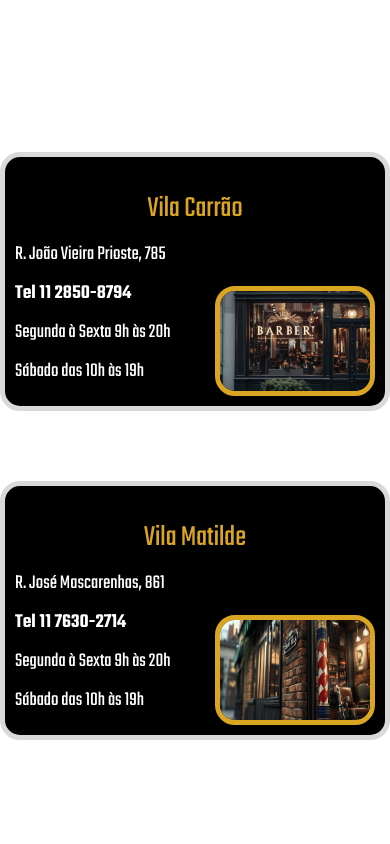
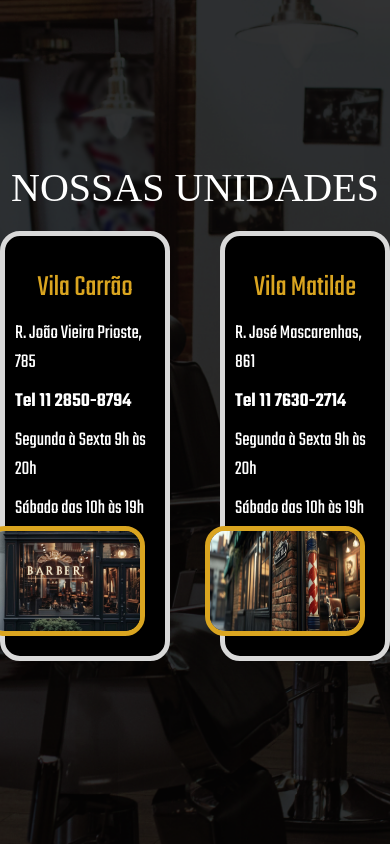
Before and after one commit to millenavn/Bespoke-BarberShop, a plain HTML site: page Nossas Unidades/Locais.html in a window 390 px wide. Drawn offline with Linux system fonts and the light colour scheme; a web font is replaced by a local one.

Commit message:
Código responsivo

```diff
--- a/Nossas Unidades/unidades.css
+++ b/Nossas Unidades/unidades.css
@@ -9,7 +9,7 @@ body, html {
 .localizacao {
     width: 100vw;
     height: 100vh;
-    background-image: url('Fundo.png'); /* Imagem de fundo */
+    background-image: url('imagens/Fundo.png'); /* Imagem de fundo */
     background-size: cover;
     background-position: center;
     position: relative;
@@ -30,16 +30,16 @@ body, html {
 .unidades-container {
     display: flex;
     justify-content: center;
-    gap: 50px; /* Aumenta o espaçamento entre os blocos */
-    flex-wrap: wrap; /* Permite que os blocos se ajustem em telas menores */
+    gap: 50px; /* Espaçamento entre os blocos */
+    flex-wrap: nowrap; /* Garante que os blocos não quebrem em várias linhas */
 }
 
 .unidade {
     background-color: black;
     border-radius: 20px;
     border: 5px solid #D9D9D9;
-    width: 769px; /* Tamanho ajustado */
-    height: 500px; /* Tamanho ajustado */
+    width: 700px; /* Largura padrão */
+    height: 500px; /* Mantém a altura original */
     color: white;
     padding: 20px;
     position: relative;
@@ -99,39 +99,40 @@ body, html {
 
 /* Media Queries para responsividade */
 
-/* Ajustes para telas menores que 1024px */
-@media (max-width: 1024px) {
+@media (max-width: 1366px) {
     .unidade {
-        width: 100%; /* Ajusta a largura para 100% da tela */
-        height: auto; /* Deixa a altura flexível */
-        padding: 15px; /* Reduz o padding */
+        width: 500px; /* Ajusta a largura dos blocos */
+        height: 400px; /* Ajusta a altura para melhor visualização */
+    }
+
+    .nossas-unidades {
+        font-size: 60px; /* Diminui o tamanho da fonte do título principal */
+        margin-bottom: 30px;
     }
 
     .titulo {
-        font-size: 50px; /* Diminui o tamanho da fonte do título */
+        font-size: 50px; /* Ajusta o tamanho da fonte do título */
     }
 
     .endereco, .telefone, .hora {
-        font-size: 30px; /* Diminui o tamanho da fonte */
+        font-size: 30px; /* Reduz o tamanho da fonte */
     }
 
     .imagem {
         width: 250px;
         height: 162px; /* Ajusta o tamanho da imagem */
-        bottom: 10px;
-        right: 10px;
     }
 }
 
 /* Ajustes para telas menores que 768px */
 @media (max-width: 768px) {
     .nossas-unidades {
-        font-size: 50px; /* Diminui o tamanho da fonte do título principal */
-        margin-bottom: 30px;
+        font-size: 50px; /* Diminui ainda mais o título */
+        margin-bottom: 20px;
     }
 
     .unidade {
-        width: 90%; /* O bloco ocupa 90% da tela */
+        width: 100%; /* Ajusta para ocupar a largura total */
         margin-bottom: 20px; /* Espaçamento entre os blocos */
     }
 
@@ -157,7 +158,7 @@ body, html {
     }
 
     .unidade {
-        width: 100%; /* O bloco ocupa toda a largura da tela */
+        width: 100%; /* Ajusta para ocupar a largura total */
         padding: 10px; /* Reduz o padding */
     }
 
```
